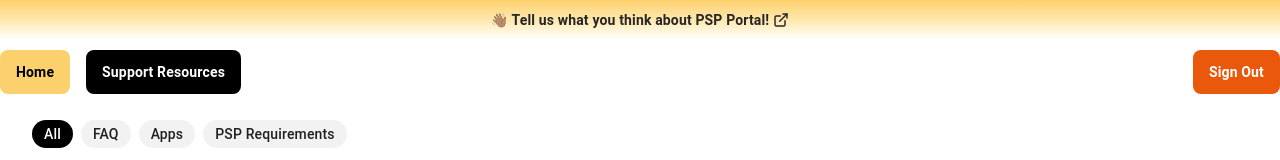
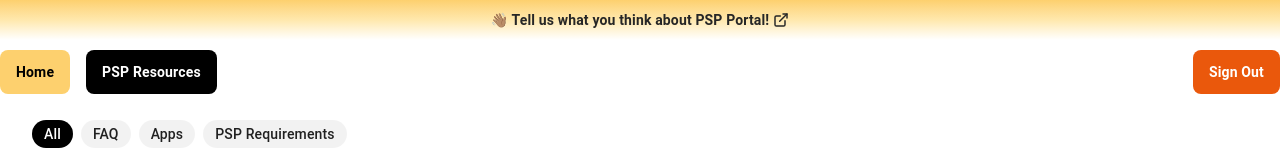
Before and after one commit to Htetty/promise-portal, a Next.js app: page /resources in a window 1280 px wide. Shown: the top 160 px of the page. Built offline with nearby package versions, Linux system fonts and the light colour scheme.

Commit message:
nav label change

```diff
--- a/src/app/shared/components/Navigation.tsx
+++ b/src/app/shared/components/Navigation.tsx
@@ -21,7 +21,7 @@ import { ExternalLink } from "lucide-react";
 
 const navigationItems: NavItem[] = [
   { href: "/dashboard", label: "Home" },
-  { href: "/resources", label: "Support Resources" },
+  { href: "/resources", label: "PSP Resources" },
 ];
 
 export function Navigation() {
```
